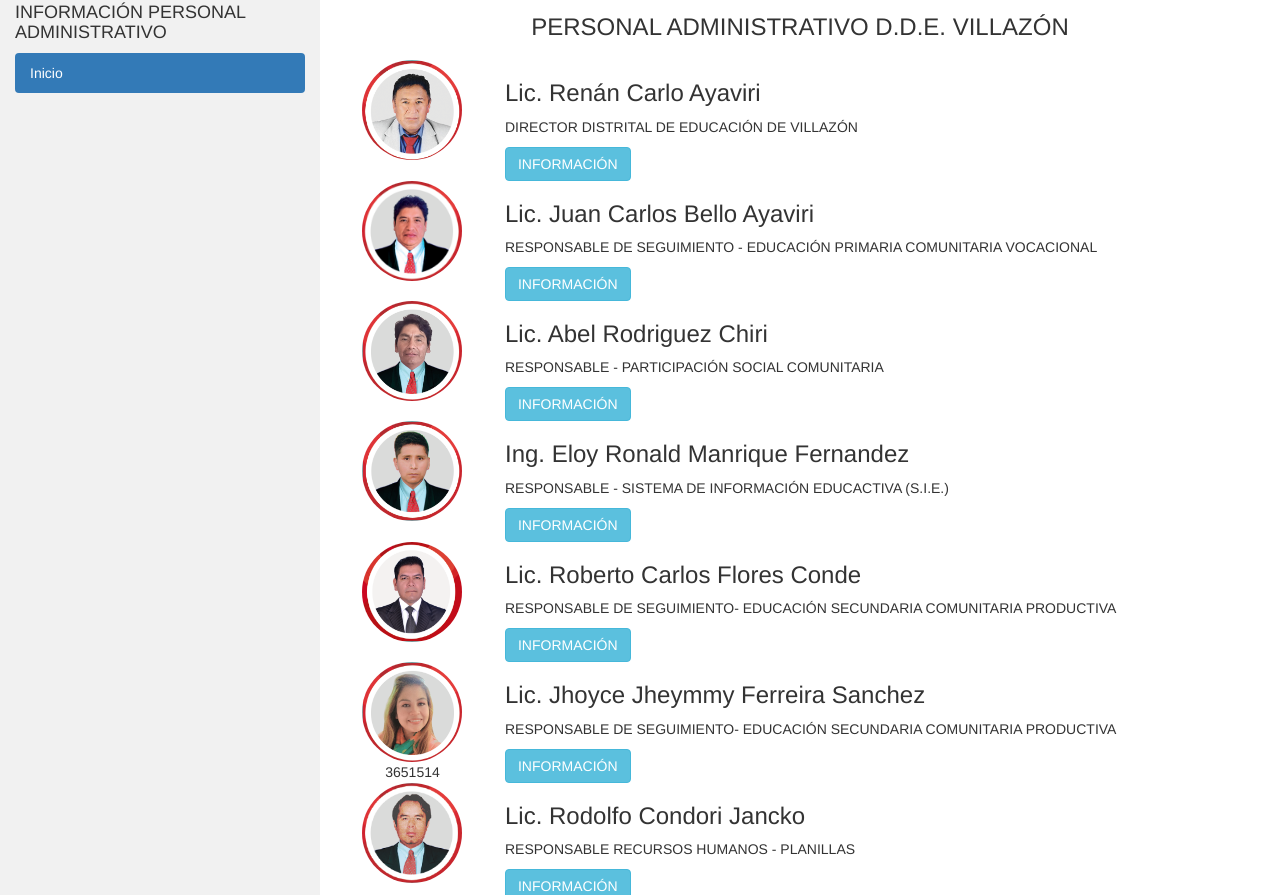
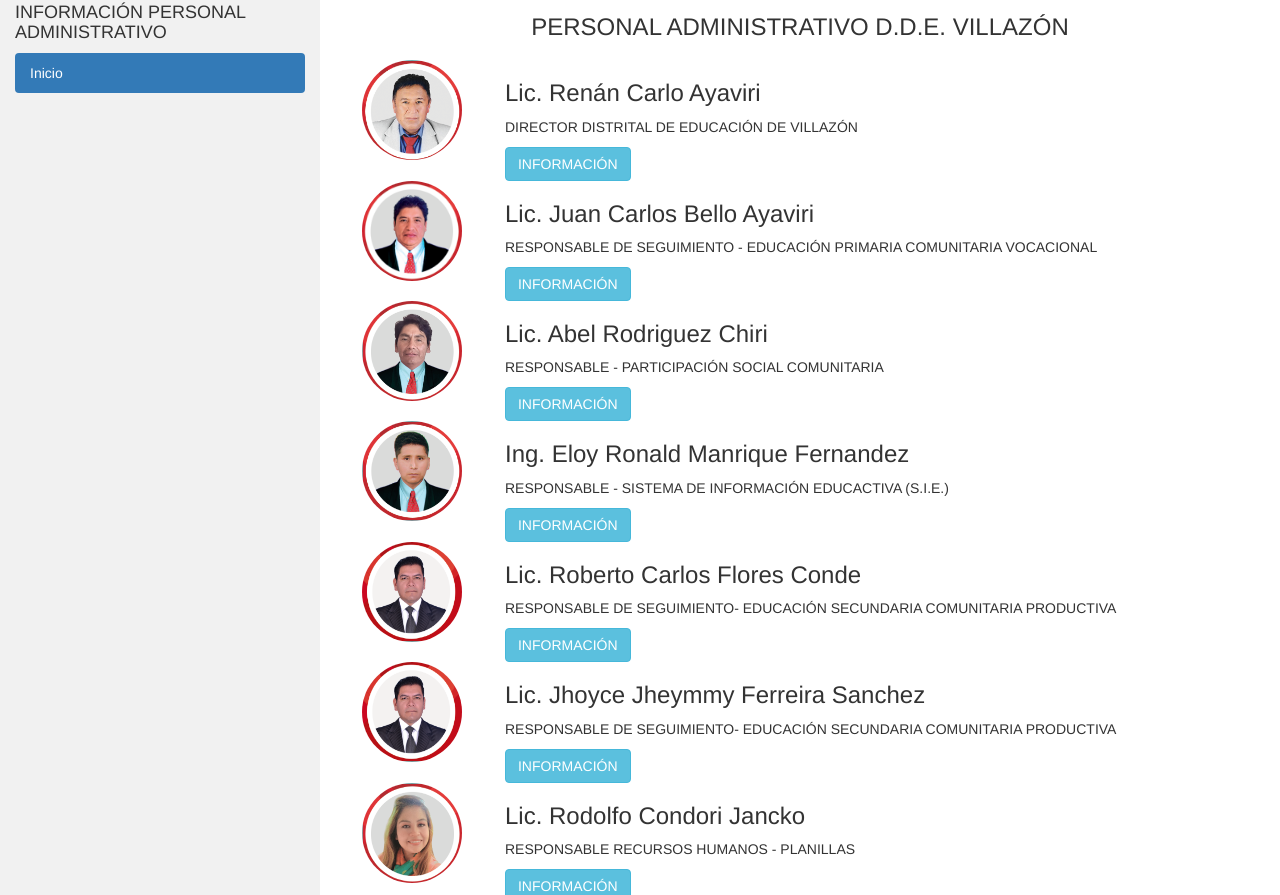
Before and after one commit to manrique123/DDEVILLAZONPERSONAL, a plain HTML site: page index.html in a window 1280 px wide. Shown: the part 57-952 px from the top of the page. Drawn offline with nearby package versions, Linux system fonts and the light colour scheme.

Commit message:
Update index.html

```diff
--- a/index.html
+++ b/index.html
@@ -105,7 +105,6 @@
          <a href="6674269.html" style=" color: #ffffff; "><button type="submit" class="btn btn-info">INFORMACIÓN</button> </a>
       </div>
 
-
       <div class="col-sm-2 text-center">
         <img src="FOTOS\6662820.png" class="img-circle" height="100" width="100" alt="Avatar">
       </div>
@@ -115,18 +114,17 @@
               <a href="6662820.html" style=" color: #ffffff; ">  <button type="submit" class="btn btn-info"> INFORMACIÓN</button> </a>
       </div>
 
-      <div class="col-sm-2 text-center">
-        <img src="FOTOS\3651514.png" class="img-circle" height="100" width="100" alt="Avatar">3651514
+       <div class="col-sm-2 text-center">
+        <img src="FOTOS\6662820.png" class="img-circle" height="100" width="100" alt="Avatar">
       </div>
       <div class="col-sm-10">
         <h3>Lic. Jhoyce Jheymmy Ferreira Sanchez </h3>
                 <p.>RESPONSABLE DE SEGUIMIENTO- EDUCACIÓN SECUNDARIA COMUNITARIA PRODUCTIVA</p>
+              <a href="3651514.html" style=" color: #ffffff; ">  <button type="submit" class="btn btn-info"> INFORMACIÓN</button> </a>
+      </div>
 
-              <a href="3651514.html" style=" color: #ffffff; ">  <button type="submit" class="btn btn-info"> INFORMACIÓN</button> </a>
-
-      </div>
       <div class="col-sm-2 text-center">
-        <img src="FOTOS\5557983.png" class="img-circle" height="100" width="100" alt="Avatar">
+        <img src="FOTOS\3651514.png" class="img-circle" height="100" width="100" alt="Avatar">
       </div>
 
 
```
